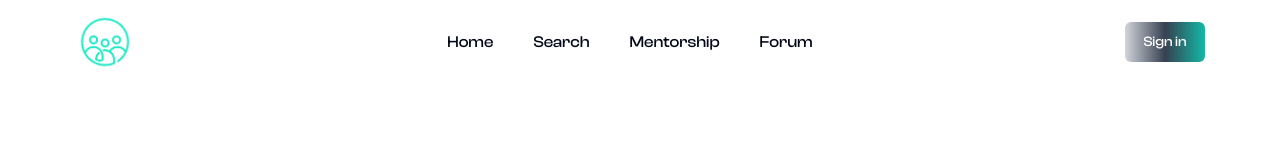
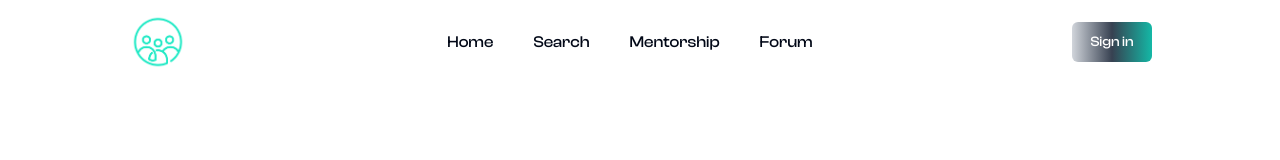
Before and after one commit to YamalAli770/studysphere-frontend, a Next.js app: page /mentorship in a window 1280 px wide. Shown: the top 160 px of the page. Built offline with nearby package versions, Linux system fonts and the light colour scheme.

Commit message:
changed mentorship profile route

```diff
--- a/app/(routes)/(with-nav-footer)/mentorship/_components/mentor-card.tsx
+++ b/app/(routes)/(with-nav-footer)/mentorship/_components/mentor-card.tsx
@@ -63,7 +63,7 @@ export default function MentorCard(props:Mentors) {
                 </p> */}
                 {/* Bottom */}
                 <div className='flex justify-between space-x-4'>
-                    <Link href={`/profile`}>
+                    <Link href={`/mentorship/profile`}>
                         <Button variant="default">
                             Visit Profile
                         </Button>
--- a/tailwind.config.js
+++ b/tailwind.config.js
@@ -16,7 +16,7 @@ module.exports = {
         "sm":"640px",
         "md":"768px",
         "lg":"1024px",
-        "xl":"1130px",
+        "xl":"1300px",
       },
     },
     extend: {
```
Also changed, not shown: app/(routes)/(with-nav-footer)/mentorship/profile/_components/date-picker.tsx (renamed from app/(routes)/(with-nav-footer)/profile/_components/date-picker.tsx), app/(routes)/(with-nav-footer)/mentorship/profile/_components/meeting-modal.tsx (renamed from app/(routes)/(with-nav-footer)/profile/_components/meeting-modal.tsx), app/(routes)/(with-nav-footer)/mentorship/profile/_components/profile-details.tsx (renamed from app/(routes)/(with-nav-footer)/profile/_components/profile-details.tsx), app/(routes)/(with-nav-footer)/mentorship/profile/_components/review-card.tsx (renamed from app/(routes)/(with-nav-footer)/profile/_components/review-card.tsx), app/(routes)/(with-nav-footer)/mentorship/profile/_components/review.tsx (renamed from app/(routes)/(with-nav-footer)/profile/_components/review.tsx), app/(routes)/(with-nav-footer)/mentorship/profile/page.tsx (renamed from app/(routes)/(with-nav-footer)/profile/page.tsx).
